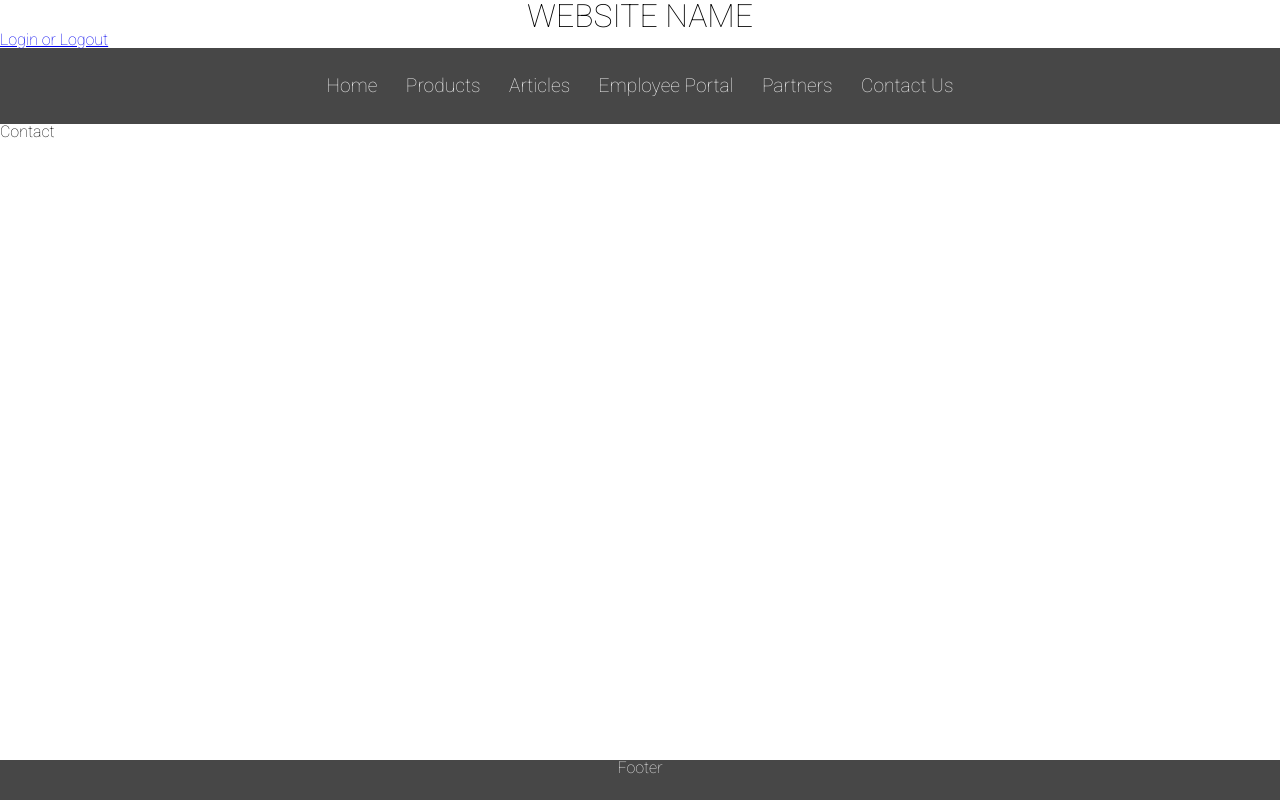
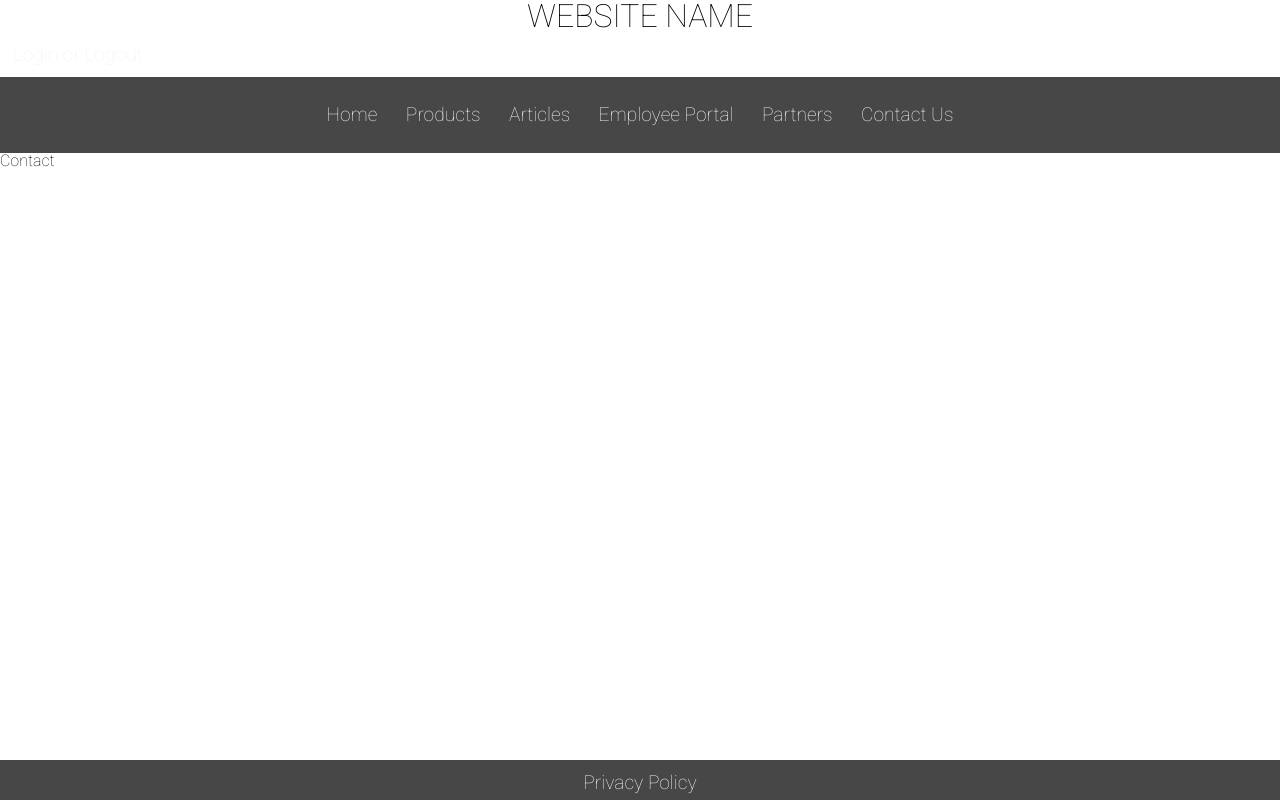
Before and after one commit to zaochamb/Wobsite, a Flask app: page /contact in a window 1280 px wide. Run offline with Flask 2, Linux system fonts and the light colour scheme.

Commit message:
uploading

```diff
--- a/static/common.css
+++ b/static/common.css
@@ -13,7 +13,7 @@
 }
 
 
-.nav a {
+a {
     color: var(--header-footer-text-color) !important;
     display: inline-block;
     padding: 1% 1%;
@@ -22,17 +22,17 @@
     font-size: larger;
 }
 
-.nav a:visited {
+a:visited {
     color: var(--header-footer-text-color) !important;
 }
 
 
-.nav a:hover {
+a:hover {
     color: var(--hover-color) !important;
 }
 
 
-.nav a:active {
+a:active {
     color: var(--hover-color) !important;
 }
 
--- a/templates/layout.html
+++ b/templates/layout.html
@@ -32,7 +32,7 @@
 </body>
 
 <footer>
-  <p>Footer</p>
+  <a href="/privacy_policy">Privacy Policy</a>
 </footer>
 
 </html>
--- /dev/null
+++ b/templates/privacy_policy.html
@@ -0,0 +1,5 @@
+{% extends "layout.html" %}
+{% block content %}
+
+<p>PRIVACY POLICY TEXT HERE</p>
+{% endblock %}
--- a/wobsite.py
+++ b/wobsite.py
@@ -65,7 +65,9 @@ def logout():
     if request.method == 'GET':
         return render_template('logout.html')
 
-
+@app.route('/privacy_policy')
+def privacy_policy():
+    return render_template('privacy_policy.html')
 
 #------------------------------PHONE SYSTEM----------------------#
 
```
